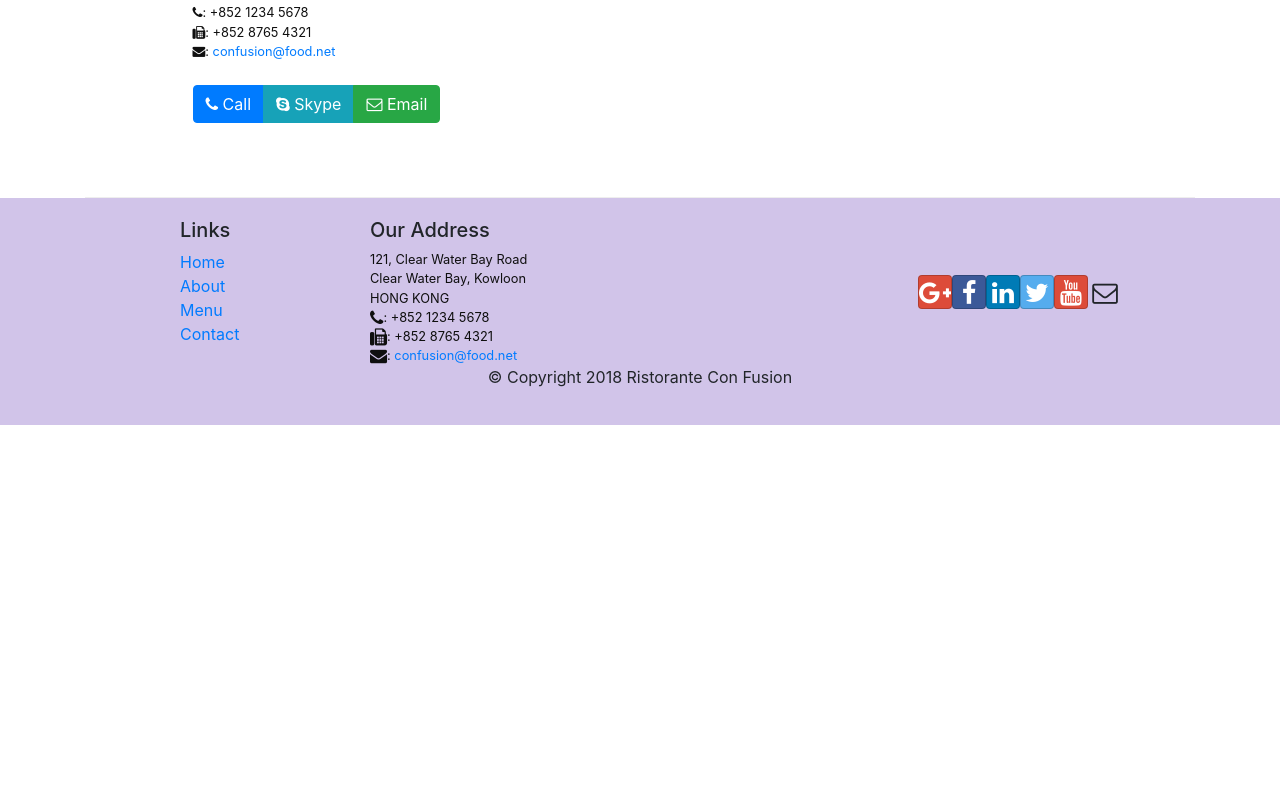
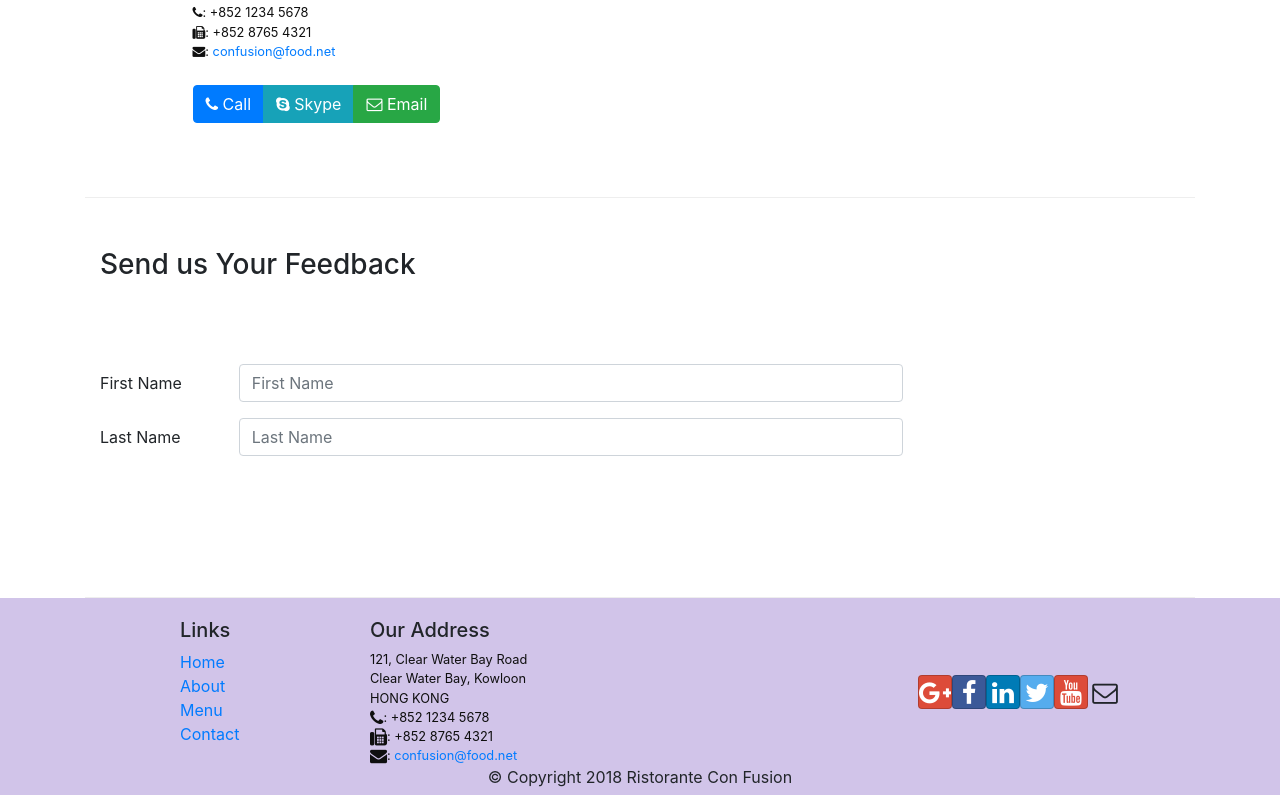
Before and after one commit to rajatmaheshwari2512/confusion, a React (Create React App) app: page /contactus in a window 1280 px wide. Shown: the part 674-1469 px from the top of the page. Before the commit the page ends 1099 px from the top, so only its background shows below. Built offline with nearby package versions, Linux system fonts and the light colour scheme.

Commit message:
Partially Done

```diff
--- a/src/components/ContactComponent.js
+++ b/src/components/ContactComponent.js
@@ -1,8 +1,30 @@
-import React from "react";
-import { Breadcrumb, BreadcrumbItem } from "reactstrap";
+import React, { Component } from "react";
+import {
+  Breadcrumb,
+  BreadcrumbItem,
+  Button,
+  Form,
+  FormGroup,
+  Label,
+  Input,
+  Col,
+} from "reactstrap";
 import { Link } from "react-router-dom";
 
-function Contact(props) {
+class Contact extends Component {
+  constructor(props) {
+    super(props);
+    this.state = {
+      firstname: "",
+      lastname: "",
+      telnum: "",
+      email: "",
+      agree: false,
+      contactType: "Tel.",
+      message: "",
+    };
+  }
+  render() {
     return (
       <div className="container">
         <div className="row">
@@ -63,8 +85,46 @@
             </div>
           </div>
         </div>
+        <div className="row row-content">
+          <div className="col-12">
+            <h3>Send us Your Feedback</h3>
+          </div>
+          <div className="col-12 col-md-9">
+            <Form>
+              <FormGroup row>
+                <Label htmlFor="firstname" md={2}>
+                  First Name
+                </Label>
+                <Col md={10}>
+                  <Input
+                    type="text"
+                    id="firstname"
+                    name="firstname"
+                    placeholder="First Name"
+                    value={this.state.firstname}
+                  />
+                </Col>
+              </FormGroup>
+              <FormGroup row>
+                <Label htmlFor="lastname" md={2}>
+                  Last Name
+                </Label>
+                <Col md={10}>
+                  <Input
+                    type="text"
+                    id="lastname"
+                    name="lastname"
+                    placeholder="Last Name"
+                    value={this.state.lastname}
+                  />
+                </Col>
+              </FormGroup>
+            </Form>
+          </div>
+        </div>
       </div>
     );
   }
+}
 
 export default Contact;
```
Lines whose indentation alone changed are shown as unchanged.
